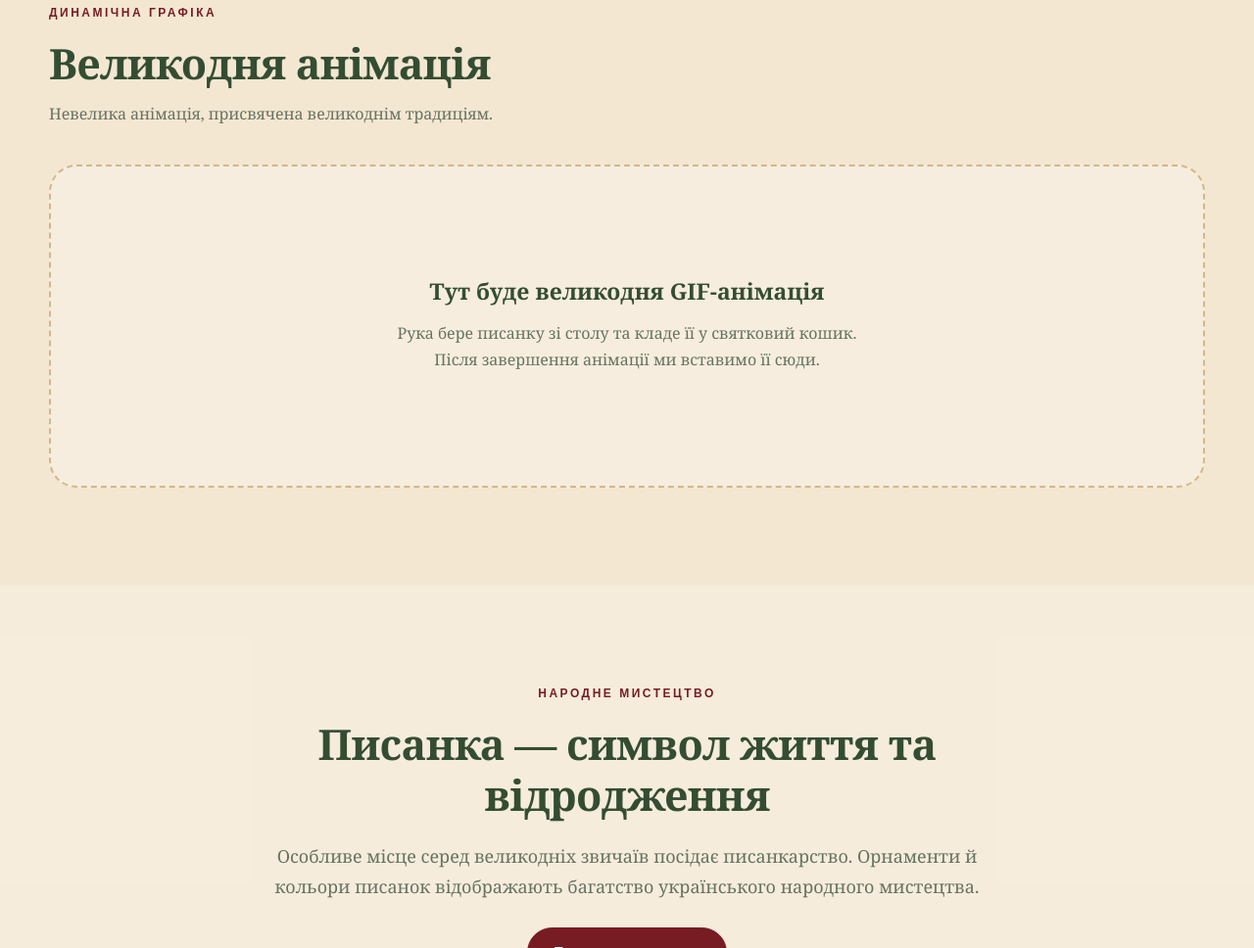
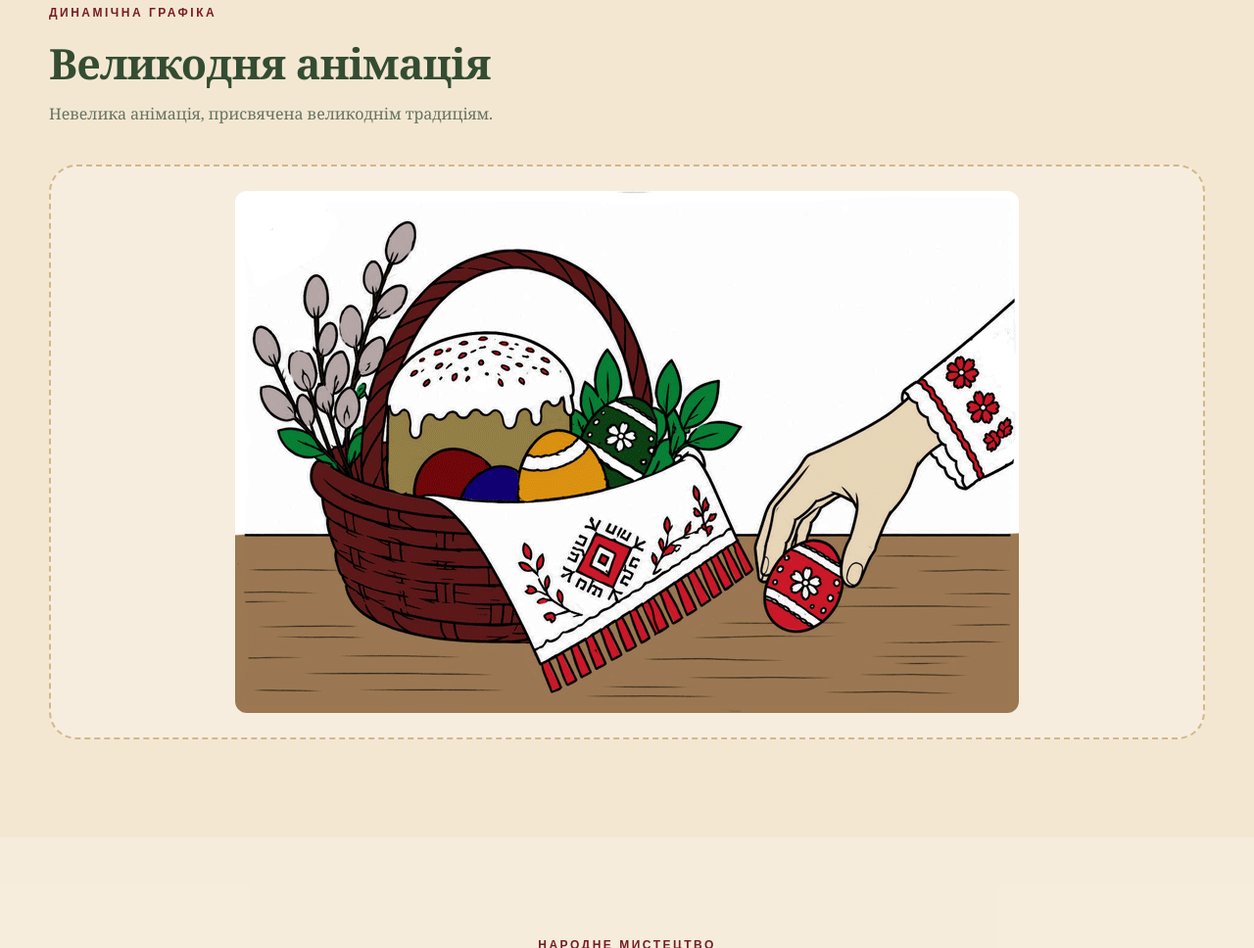
Before and after one commit to Dasha7872007/velykden-vinnychchyna, a plain HTML site: page traditions.html in a window 1280 px wide. Shown: the part 4131-5099 px from the top of the page at 98% size. Drawn offline with Linux system fonts and the light colour scheme.

Commit message:
Add Easter GIF animation

```diff
--- a/css/style.css
+++ b/css/style.css
@@ -985,3 +985,22 @@ p {
     width: 100%;
     max-width: 100%;
 }
+.easter-animation {
+    text-align: center;
+    margin: 40px auto;
+}
+
+.gif-placeholder {
+    display: flex;
+    justify-content: center;
+    align-items: center;
+    padding: 25px;
+}
+
+.easter-gif {
+    display: block;
+    width: 100%;
+    max-width: 800px;
+    height: auto;
+    border-radius: 12px;
+}
--- a/traditions.html
+++ b/traditions.html
@@ -466,16 +466,9 @@
             </div>
 
             <div class="gif-placeholder">
-
-                <h3>Тут буде великодня GIF-анімація</h3>
-
-                <p>
-                    Рука бере писанку зі столу
-                    та кладе її у святковий кошик.
-                    Після завершення анімації
-                    ми вставимо її сюди.
-                </p>
-
+                <img src="images/easter-animation.gif"
+                     alt="Рука кладе писанку у великодній кошик"
+                     class="easter-gif">
             </div>
 
         </div>
```
Also changed, not shown: images/easter-animation.gif (added).
